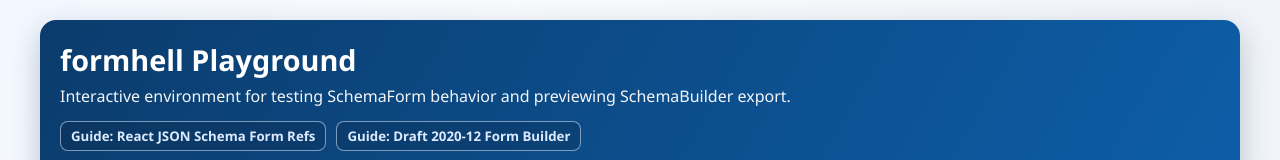
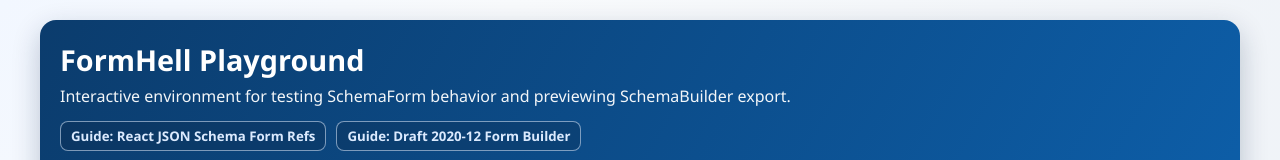
Before and after one commit to RyanRutkin/formhell, a React (Vite) app in the folder playground/: page / in a window 1280 px wide. Shown: the top 160 px of the page. Built offline with nearby package versions, Linux system fonts and the light colour scheme.

Commit message:
Updated README

```diff
--- a/package.json
+++ b/package.json
@@ -1,7 +1,7 @@
 {
   "name": "formhell",
   "author": "Ryan Rutkin",
-  "version": "0.1.5",
+  "version": "1.0.0",
   "description": "React JSON Schema form and schema builder library with draft 2020-12 support, robust $ref resolution, and strong defaults handling",
   "license": "MIT",
   "main": "dist/index.cjs",
@@ -16,6 +16,8 @@
     "url": "https://github.com/RyanRutkin/formhell/issues"
   },
   "keywords": [
+    "form hell",
+    "formhell",
     "react",
     "json-schema",
     "json schema",
--- a/playground/src/App.tsx
+++ b/playground/src/App.tsx
@@ -267,7 +267,7 @@ export default function App() {
   return (
     <div className="play-root">
       <header className="play-header">
-        <h1>formhell Playground</h1>
+        <h1>FormHell Playground</h1>
         <p>Interactive environment for testing SchemaForm behavior and previewing SchemaBuilder export.</p>
         <div className="play-header-guides" aria-label="Documentation guides">
           <a href="/formhell/react-json-schema-form-refs" className="play-header-guide-link">
```
Also changed, not shown: 1 other file (tests, documents, lock files or other folders).
